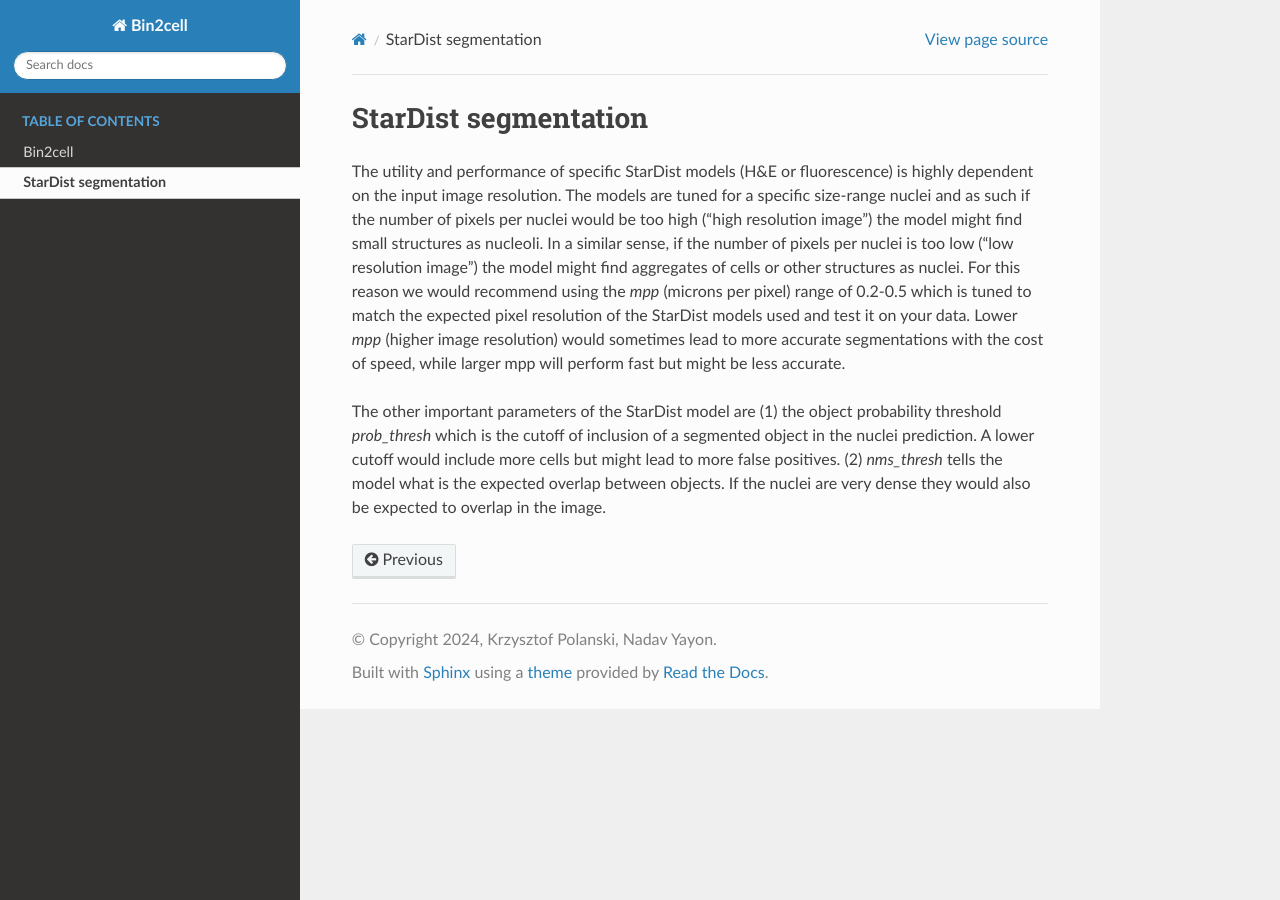
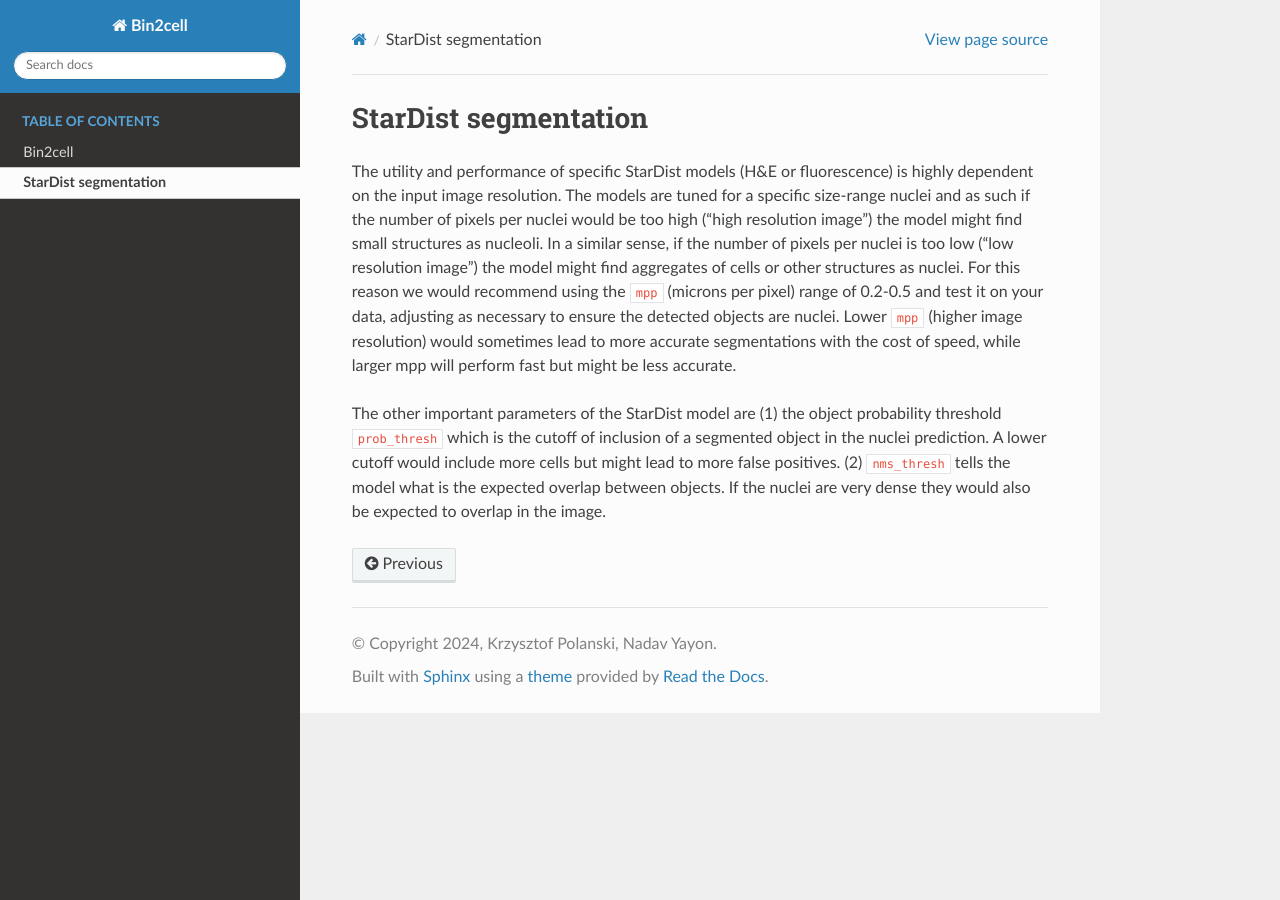
Before and after one commit to Teichlab/bin2cell, a Sphinx documentation site: the page built from docs/segmentation.rst, in a window 1280 px wide. Built offline with Sphinx 7.4.7 and the Read the Docs theme 2.0.0, drawn with Linux system fonts in a browser that asks for light colours.

Commit message:
fix code rst syntax

```diff
--- a/docs/segmentation.rst
+++ b/docs/segmentation.rst
@@ -1,6 +1,6 @@
 StarDist segmentation
 =====================
 
-The utility and performance of specific StarDist models (H&E or fluorescence) is highly dependent on the input image resolution. The models are tuned for a specific size-range nuclei and as such if the number of pixels per nuclei would be too high ("high resolution image") the model might find small structures as nucleoli. In a similar sense, if the number of pixels per nuclei is too low ("low resolution image") the model might find aggregates of cells or other structures as nuclei. For this reason we would recommend using the `mpp` (microns per pixel) range of 0.2-0.5 which is tuned to match the expected pixel resolution of the StarDist models used and test it on your data. Lower `mpp` (higher image resolution) would sometimes lead to more accurate segmentations with the cost of speed, while larger mpp will perform fast but might be less accurate.
+The utility and performance of specific StarDist models (H&E or fluorescence) is highly dependent on the input image resolution. The models are tuned for a specific size-range nuclei and as such if the number of pixels per nuclei would be too high ("high resolution image") the model might find small structures as nucleoli. In a similar sense, if the number of pixels per nuclei is too low ("low resolution image") the model might find aggregates of cells or other structures as nuclei. For this reason we would recommend using the ``mpp`` (microns per pixel) range of 0.2-0.5 and test it on your data, adjusting as necessary to ensure the detected objects are nuclei. Lower ``mpp`` (higher image resolution) would sometimes lead to more accurate segmentations with the cost of speed, while larger mpp will perform fast but might be less accurate.
 
-The other important parameters of the StarDist model are (1) the object probability threshold `prob_thresh` which is the cutoff of inclusion of a segmented object in the nuclei prediction. A lower cutoff would include more cells but might lead to more false positives. (2) `nms_thresh` tells the model what is the expected overlap between objects. If the nuclei are very dense they would also be expected to overlap in the image.
+The other important parameters of the StarDist model are (1) the object probability threshold ``prob_thresh`` which is the cutoff of inclusion of a segmented object in the nuclei prediction. A lower cutoff would include more cells but might lead to more false positives. (2) ``nms_thresh`` tells the model what is the expected overlap between objects. If the nuclei are very dense they would also be expected to overlap in the image.
```
